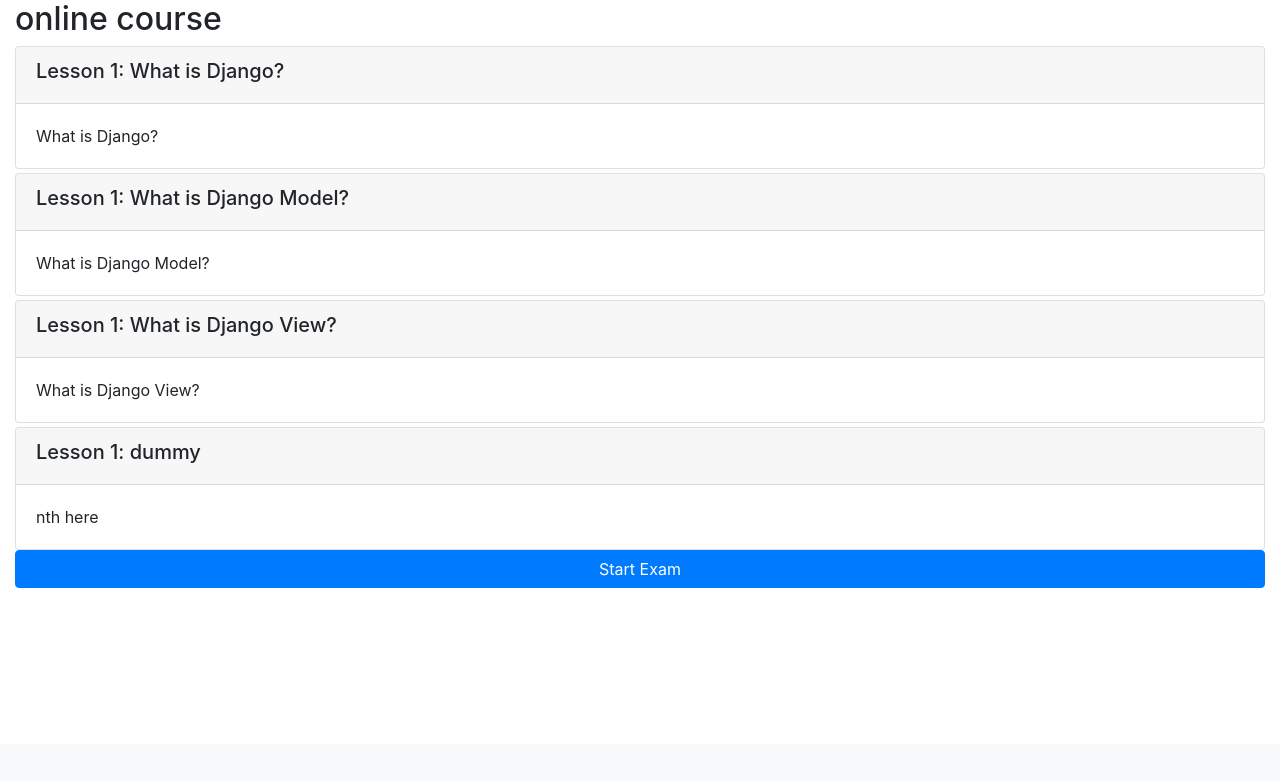
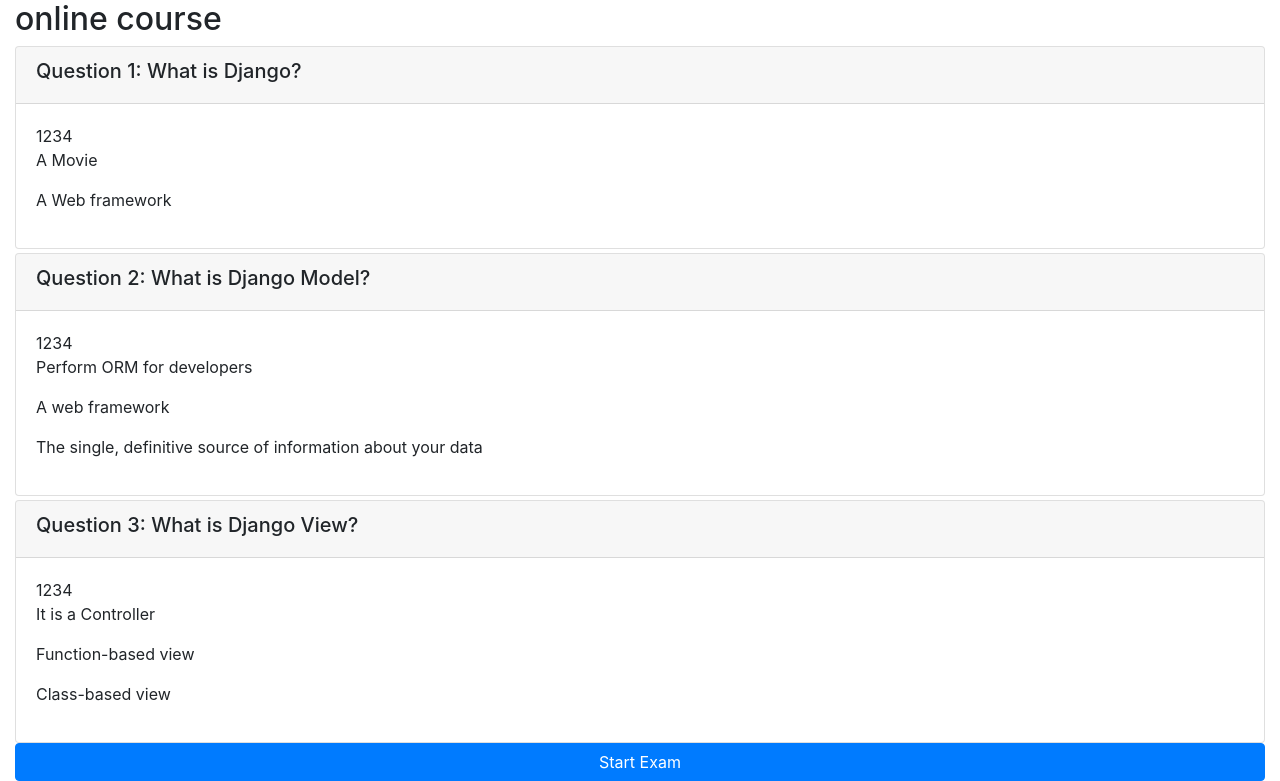
Before and after one commit to jl052/Django_assignment, a Django app: template onlinecourse/templates/onlinecourse/course_detail_bootstrap.html in a window 1280 px wide. Shown: the part 56-837 px from the top of the page. Before the commit the page ends 644 px from the top, so only its background shows below. Run offline with Django 3.2, Linux system fonts and the light colour scheme; the template is opened without the code that fills it: values that come from a table or form of the project are taken from there, others are empty; data comes from the database, SQL or seed files in the repository; both versions use the stored data as it was after the commit; some libraries are stand-ins or nearby versions.

Commit message:
question displaying correctly no checkbox

```diff
--- a/onlinecourse/templates/onlinecourse/course_detail_bootstrap.html
+++ b/onlinecourse/templates/onlinecourse/course_detail_bootstrap.html
@@ -43,10 +43,13 @@
     <div class="container-fluid">
             <h2>{{ course.name }}</h2>
             <div class="card-columns-vertical">
-                {% for lesson in course.lesson_set.all %}
+                {% for question in course.question_set.all reversed %}
                     <div class="card mt-1">
-                        <div class="card-header"><h5>Lesson {{lesson.order|add:1}}: {{lesson.title}}</h5></div>
-                        <div class="card-body">{{lesson.content}}</div>
+                        <div class="card-header"><h5>Question {{forloop.counter}}: {{question.question_text}}</h5></div>
+                        <div class="card-body">1234
+                            {% for choice in question.choice_set.all reversed %}
+                                <p>{{choice.choice_text}}</p>
+                            {% endfor %}</div>
                     </div>
                 {% endfor %}
             </div>
```
Also changed, not shown: db.sqlite3.
